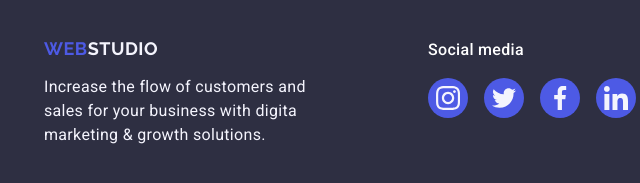
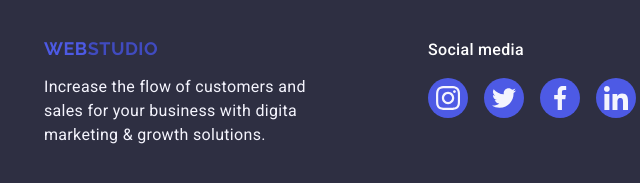
Before and after one commit to Gaevuha/goit-markup-hw-06, a plain HTML site: page index.html in a window 1280 px wide. In both pictures the pointer is over the element 154 px from the left and 3302 px from the top of the page. Shown: the part 3254-3437 px from the top of the page, 32-672 px from the left. Drawn offline with nearby package versions, Linux system fonts and the light colour scheme.

Commit message:
update css files

```diff
--- a/css/styles.css
+++ b/css/styles.css
@@ -1242,6 +1242,11 @@ color: var(--color-primary-brand);
     background-color: var(--color-success);
 }
 
+.title-logo-footer:hover,
+.title-logo-footer:focus {
+    color: var(--color-pressed-state);
+}
+
  .container.backgroung {
     padding: 0 15px;
     column-gap: 0;
```
